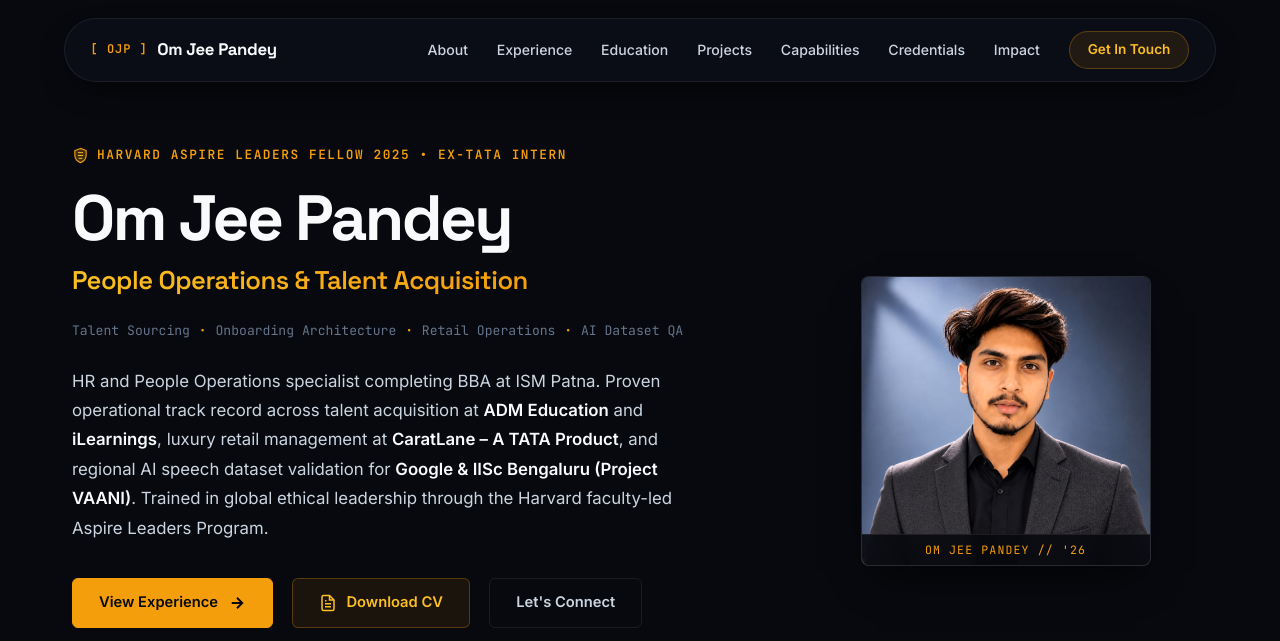
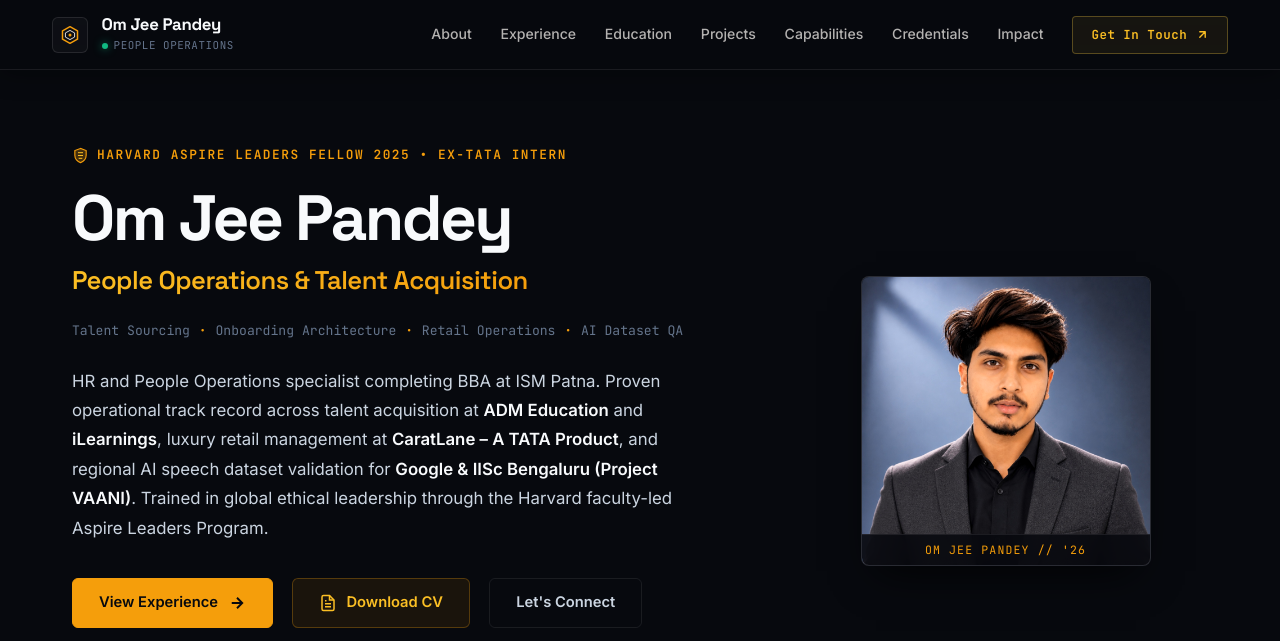
Before and after one commit to coffeeatsea80-boop/_Portfolio.github.io, a website built with Vite: page index.html in a window 1280 px wide. Shown: the top 641 px of the page. Built offline with nearby package versions, Linux system fonts and the light colour scheme; animation ran at ten frames a second.

Commit message:
Redesign navbar: remove floating box and OJP bracket tag, introduce architectural top navigation with bespoke brand crest

```diff
--- a/index.html
+++ b/index.html
@@ -32,29 +32,49 @@
     <!-- Top Scroll Progress Indicator -->
     <div id="scroll-progress"></div>
 
-    <!-- Floating Navigation Bar -->
-    <header class="floating-header">
+    <!-- Architectural Executive Top Navigation Bar (No Box / No AI Smell) -->
+    <header class="site-header">
       <nav class="navbar">
-        <div class="logo">
-          <span class="logo-tag">[ OJP ]</span>
-          <span class="logo-text">Om Jee Pandey</span>
+        <a href="#hero" class="brand-identity" aria-label="Om Jee Pandey - Executive Dossier">
+          <div class="brand-crest">
+            <svg width="20" height="20" viewBox="0 0 24 24" fill="none">
+              <path d="M12 2L3 7v10l9 5 9-5V7l-9-5z" stroke="var(--amber-gold)" stroke-width="1.8" stroke-linejoin="round"/>
+              <path d="M12 6.5L6.5 9.5v5l5.5 3 5.5-3v-5L12 6.5z" stroke="#FDFBF7" stroke-width="1.2" stroke-linejoin="round" opacity="0.85"/>
+              <circle cx="12" cy="12" r="1.8" fill="var(--amber-gold)"/>
+            </svg>
+          </div>
+          <div class="brand-naming">
+            <span class="brand-name">Om Jee Pandey</span>
+            <span class="brand-status-line">
+              <span class="status-breathe"></span>
+              <span class="brand-role-text">People Operations</span>
+            </span>
+          </div>
+        </a>
+
+        <div class="nav-links">
+          <a href="#about" class="nav-item">About</a>
+          <a href="#experience" class="nav-item">Experience</a>
+          <a href="#education" class="nav-item">Education</a>
+          <a href="#projects" class="nav-item">Projects</a>
+          <a href="#skills" class="nav-item">Capabilities</a>
+          <a href="#certifications" class="nav-item">Credentials</a>
+          <a href="#achievements" class="nav-item">Impact</a>
+          <a href="#contact" class="nav-cta-btn">
+            <span>Get In Touch</span>
+            <svg class="cta-arrow" width="13" height="13" viewBox="0 0 24 24" fill="none" stroke="currentColor" stroke-width="2.5" stroke-linecap="round" stroke-linejoin="round">
+              <path d="M7 17L17 7M7 7h10v10"/>
+            </svg>
+          </a>
         </div>
-        <div class="nav-links">
-          <a href="#about">About</a>
-          <a href="#experience">Experience</a>
-          <a href="#education">Education</a>
-          <a href="#projects">Projects</a>
-          <a href="#skills">Capabilities</a>
-          <a href="#certifications">Credentials</a>
-          <a href="#achievements">Impact</a>
-          <a href="#contact" class="nav-contact-btn">Get In Touch</a>
-        </div>
+
         <button id="navToggleBtn" class="nav-toggle-btn" aria-label="Toggle Navigation Menu">
           <span></span>
           <span></span>
           <span></span>
         </button>
       </nav>
+
       <!-- Mobile Navigation Drawer -->
       <div id="mobileNavDrawer" class="mobile-nav-drawer">
         <a href="#about">About</a>
--- a/src/style.css
+++ b/src/style.css
@@ -271,84 +271,167 @@ ul {
 }
 
 /* ==========================================================================
-   FLOATING ARCHITECTURAL NAVBAR
+   ARCHITECTURAL EXECUTIVE TOP NAVIGATION BAR (NO FLOATING BOX / NO AI SMELL)
    ========================================================================== */
-.floating-header {
+.site-header {
   position: fixed;
-  top: 18px;
-  left: 50%;
-  transform: translateX(-50%);
-  width: 90%;
-  max-width: 1180px;
+  top: 0;
+  left: 0;
+  width: 100%;
   z-index: 999;
-}
-
-.navbar {
-  display: flex;
-  justify-content: space-between;
-  align-items: center;
-  padding: 0.75rem 1.6rem;
-  background: rgba(11, 14, 23, 0.92);
+  background: rgba(7, 9, 14, 0.88);
   backdrop-filter: blur(20px);
   -webkit-backdrop-filter: blur(20px);
-  border: var(--border-hairline);
-  border-radius: 40px;
-  box-shadow: 0 12px 30px -10px rgba(0, 0, 0, 0.7);
-}
-
-.logo {
-  display: flex;
-  align-items: center;
-  gap: 0.6rem;
-}
-
-.logo-tag {
-  font-family: var(--font-mono);
-  font-size: 0.75rem;
-  color: var(--amber-gold);
-  letter-spacing: 0.08em;
-  font-weight: 600;
-}
-
-.logo-text {
+  border-bottom: 1px solid rgba(255, 255, 255, 0.08);
+  box-shadow: 0 4px 24px rgba(0, 0, 0, 0.35);
+  transition: background 0.3s ease, border-color 0.3s ease, box-shadow 0.3s ease;
+}
+
+.navbar {
+  max-width: 1240px;
+  margin: 0 auto;
+  padding: 0.95rem 2rem;
+  display: flex;
+  justify-content: space-between;
+  align-items: center;
+}
+
+/* Bespoke Executive Personal Brand Identity */
+.brand-identity {
+  display: flex;
+  align-items: center;
+  gap: 0.85rem;
+  text-decoration: none;
+  color: inherit;
+}
+
+.brand-crest {
+  width: 36px;
+  height: 36px;
+  display: flex;
+  align-items: center;
+  justify-content: center;
+  background: rgba(255, 255, 255, 0.03);
+  border: 1px solid rgba(255, 255, 255, 0.1);
+  border-radius: 6px;
+  transition: all 0.25s ease;
+}
+
+.brand-identity:hover .brand-crest {
+  border-color: rgba(212, 175, 55, 0.45);
+  background: rgba(212, 175, 55, 0.08);
+  transform: scale(1.04);
+}
+
+.brand-naming {
+  display: flex;
+  flex-direction: column;
+  gap: 0.15rem;
+}
+
+.brand-name {
   font-family: var(--font-heading);
   font-size: 1.05rem;
   font-weight: 700;
   color: var(--text-primary);
   letter-spacing: -0.02em;
-}
-
+  line-height: 1.15;
+}
+
+.brand-status-line {
+  display: flex;
+  align-items: center;
+  gap: 6px;
+}
+
+.status-breathe {
+  width: 6px;
+  height: 6px;
+  background: var(--emerald);
+  border-radius: 50%;
+  box-shadow: 0 0 8px rgba(16, 185, 129, 0.7);
+}
+
+.brand-role-text {
+  font-family: var(--font-mono);
+  font-size: 0.68rem;
+  color: var(--text-muted);
+  letter-spacing: 0.05em;
+  text-transform: uppercase;
+}
+
+/* Clean Editorial Navigation Links */
 .nav-links {
   display: flex;
   align-items: center;
   gap: 1.8rem;
 }
 
-.nav-links a {
+.nav-item {
+  font-family: var(--font-body);
   font-size: 0.88rem;
   font-weight: 500;
-  color: var(--text-secondary);
+  color: rgba(253, 251, 247, 0.7);
   position: relative;
-  padding: 4px 0;
-}
-
-.nav-links a:hover {
-  color: var(--text-primary);
-}
-
-.nav-contact-btn {
-  padding: 7px 18px !important;
-  background: rgba(245, 158, 11, 0.1);
-  border: 1px solid var(--gold-border) !important;
-  border-radius: 20px;
-  color: var(--gold-bright) !important;
-  font-weight: 600 !important;
-  font-size: 0.85rem !important;
-}
-
-.nav-contact-btn:hover {
-  background: var(--amber-gold) !important;
-  color: #07090E !important;
+  padding: 0.35rem 0;
+  transition: color 0.2s ease;
+  text-decoration: none;
+}
+
+.nav-item:hover {
+  color: #FDFBF7;
+}
+
+.nav-item::after {
+  content: '';
+  position: absolute;
+  bottom: 0;
+  left: 0;
+  width: 100%;
+  height: 1.5px;
+  background: var(--amber-gold);
+  transform: scaleX(0);
+  transform-origin: right;
+  transition: transform 0.25s cubic-bezier(0.16, 1, 0.3, 1);
+}
+
+.nav-item:hover::after {
+  transform: scaleX(1);
+  transform-origin: left;
+}
+
+/* Executive Action Button (No pill shape, crisp bevel) */
+.nav-cta-btn {
+  display: inline-flex;
+  align-items: center;
+  gap: 0.55rem;
+  padding: 8px 18px;
+  background: rgba(212, 175, 55, 0.08);
+  border: 1px solid rgba(212, 175, 55, 0.35);
+  border-radius: 4px;
+  color: var(--gold-bright);
+  font-family: var(--font-mono);
+  font-size: 0.78rem;
+  font-weight: 600;
+  letter-spacing: 0.04em;
+  text-decoration: none;
+  transition: all 0.22s cubic-bezier(0.16, 1, 0.3, 1);
+}
+
+.nav-cta-btn:hover {
+  background: var(--amber-gold);
+  color: #07090E;
+  border-color: var(--amber-gold);
+  box-shadow: 0 4px 16px rgba(212, 175, 55, 0.3);
+  transform: translateY(-1px);
+}
+
+.cta-arrow {
+  transition: transform 0.2s ease;
+}
+
+.nav-cta-btn:hover .cta-arrow {
+  transform: translate(2px, -2px);
 }
 
 .nav-toggle-btn {
@@ -424,9 +507,12 @@ ul {
   margin-top: 1rem;
   padding: 10px 28px;
   background: var(--amber-gold);
-  color: var(--bg-deep) !important;
-  border-radius: 24px;
-  font-size: 1rem !important;
+  color: #07090E !important;
+  border-radius: 4px;
+  font-family: var(--font-mono);
+  font-weight: 600;
+  font-size: 0.95rem !important;
+  letter-spacing: 0.04em;
 }
 
 /* ==========================================================================
@@ -2031,6 +2117,14 @@ ul {
 }
 
 @media (max-width: 768px) {
+  .navbar {
+    padding: 0.85rem 1.25rem;
+  }
+
+  .brand-role-text {
+    display: none;
+  }
+
   .container {
     padding: 0 1.25rem;
   }
```
